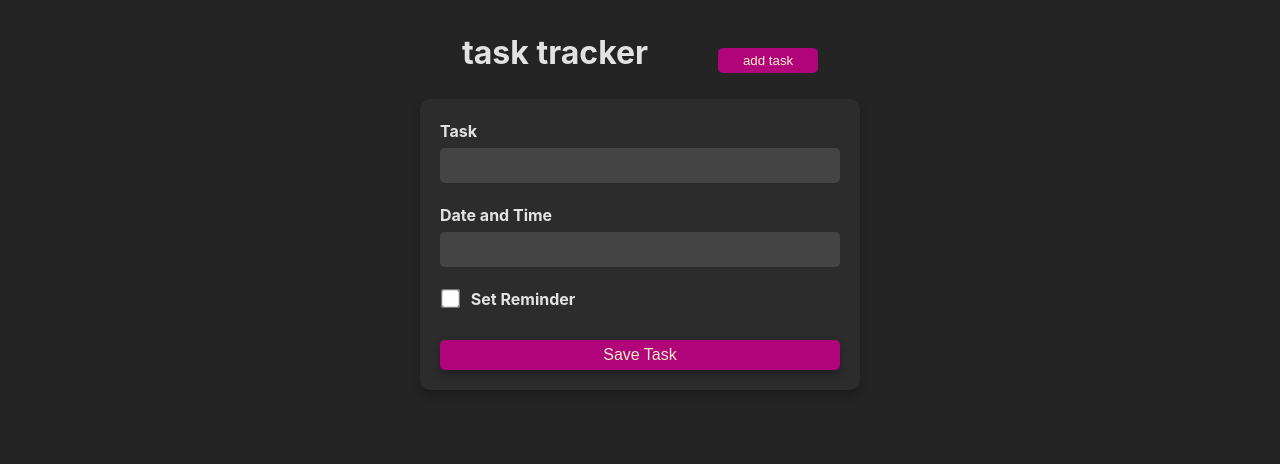
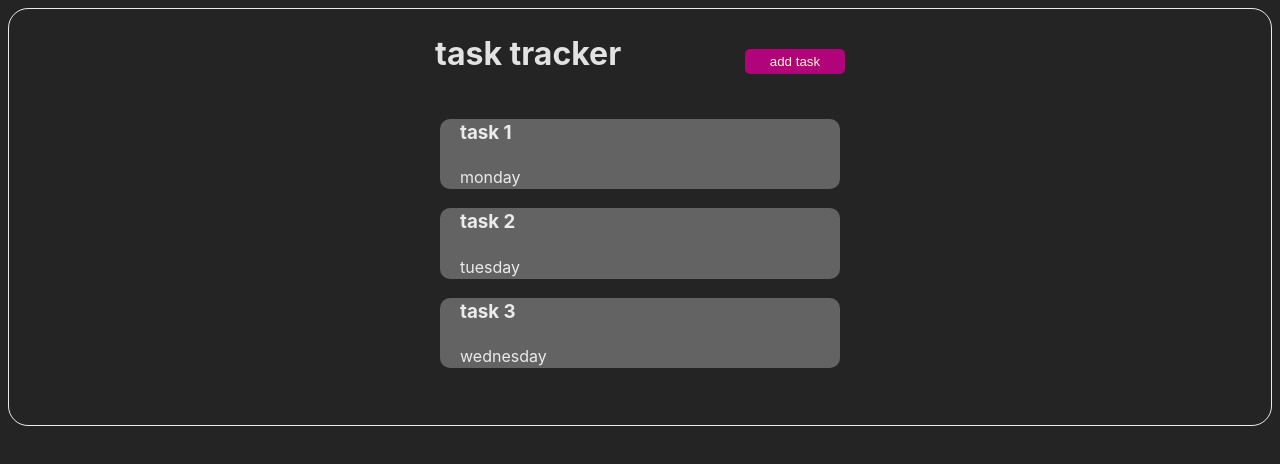
Before and after one commit to mahletm2020/task-tracker-vue, a Vue app: page / in a window 1280 px wide. Shown: the top 464 px of the page. Built offline with nearby package versions, Linux system fonts and the light colour scheme.

Commit message:
some change

```diff
--- a/src/App.vue
+++ b/src/App.vue
@@ -1,18 +1,52 @@
 <template>
   <div class="container">
-     <Header tittle="task tracker"/>
-     <Form/>
+     <div class="content">
+      <Header tittle="task tracker"/>
+      <Tasks :tasks="tasks"/>
+     </div>
+
+     <!-- <Form/> -->
   </div>
 </template>
 
 <script>
 import Header from './components/Header.vue'
-import Form from './components/form.vue'
+// import Form from './components/form.vue'
+import Tasks from './components/Tasks.vue'
 export default {
 name: 'App',
 components: {
   Header,
-  Form,
+  Tasks,
+  // Form,
+},
+data(){
+  return{
+    tasks: []
+  }
+},
+created(){
+  this.tasks =[
+    {
+      id:1,
+      text: 'task 1',
+      day: 'monday',
+      reminder: true
+    },
+    {
+      id:2,
+      text: 'task 2',
+      day: 'tuesday',
+      reminder: false
+    },
+    {
+      id:3,
+      text: 'task 3',
+      day: 'wednesday',
+      reminder: true
+    }
+
+  ]
 }
 }
 </script>
@@ -21,9 +55,14 @@ components: {
 .container {
   display: flex;
   flex-direction: column;
+  height: 26rem;
   align-items: center;
-  justify-content: center;
   border-radius: 20px;
-  border-color: black;
+  border: 1px solid rgb(239, 234, 234);
 }
+
+/* #content {
+  margin-top: 20px;
+  justify-content: top;
+} */
 </style>
```
